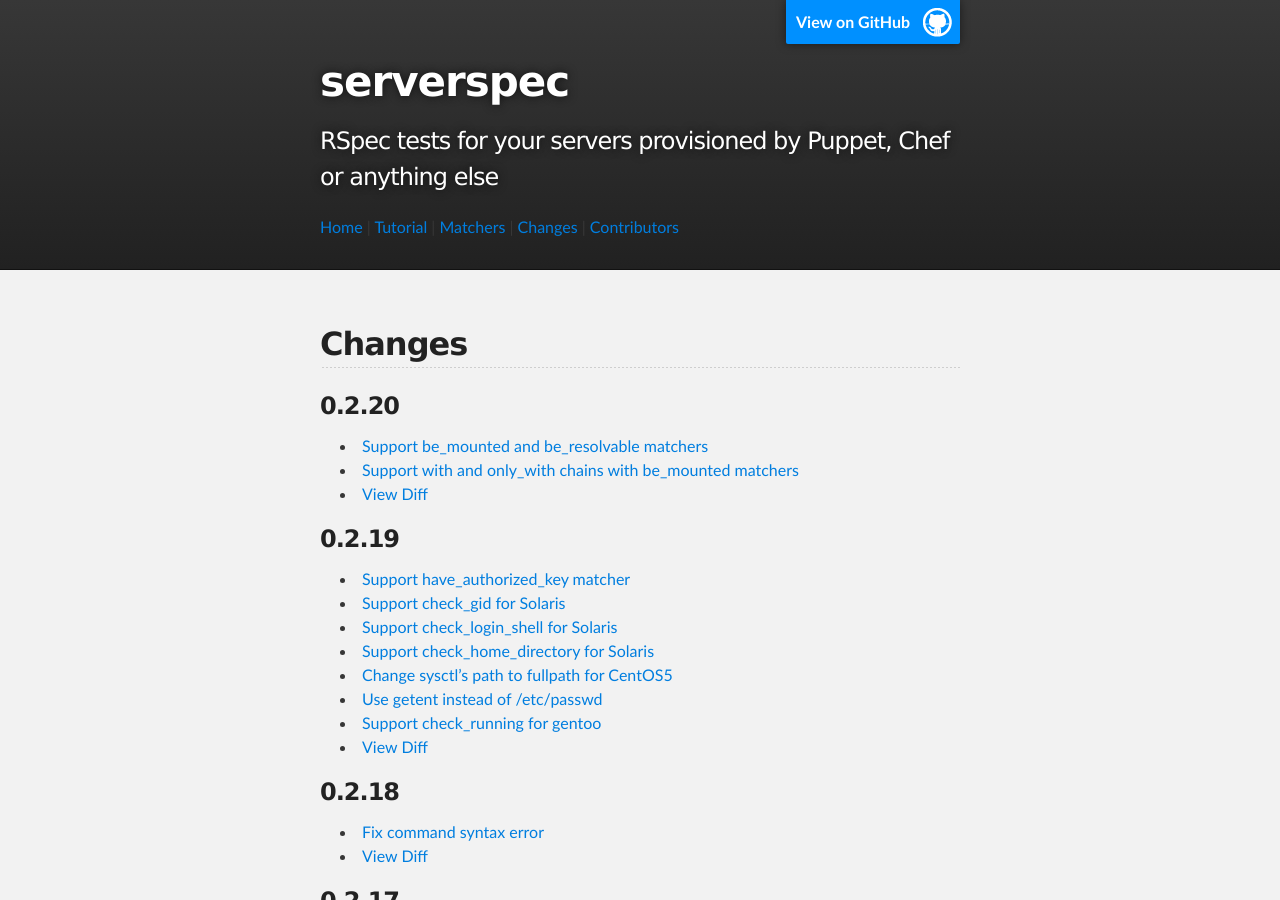
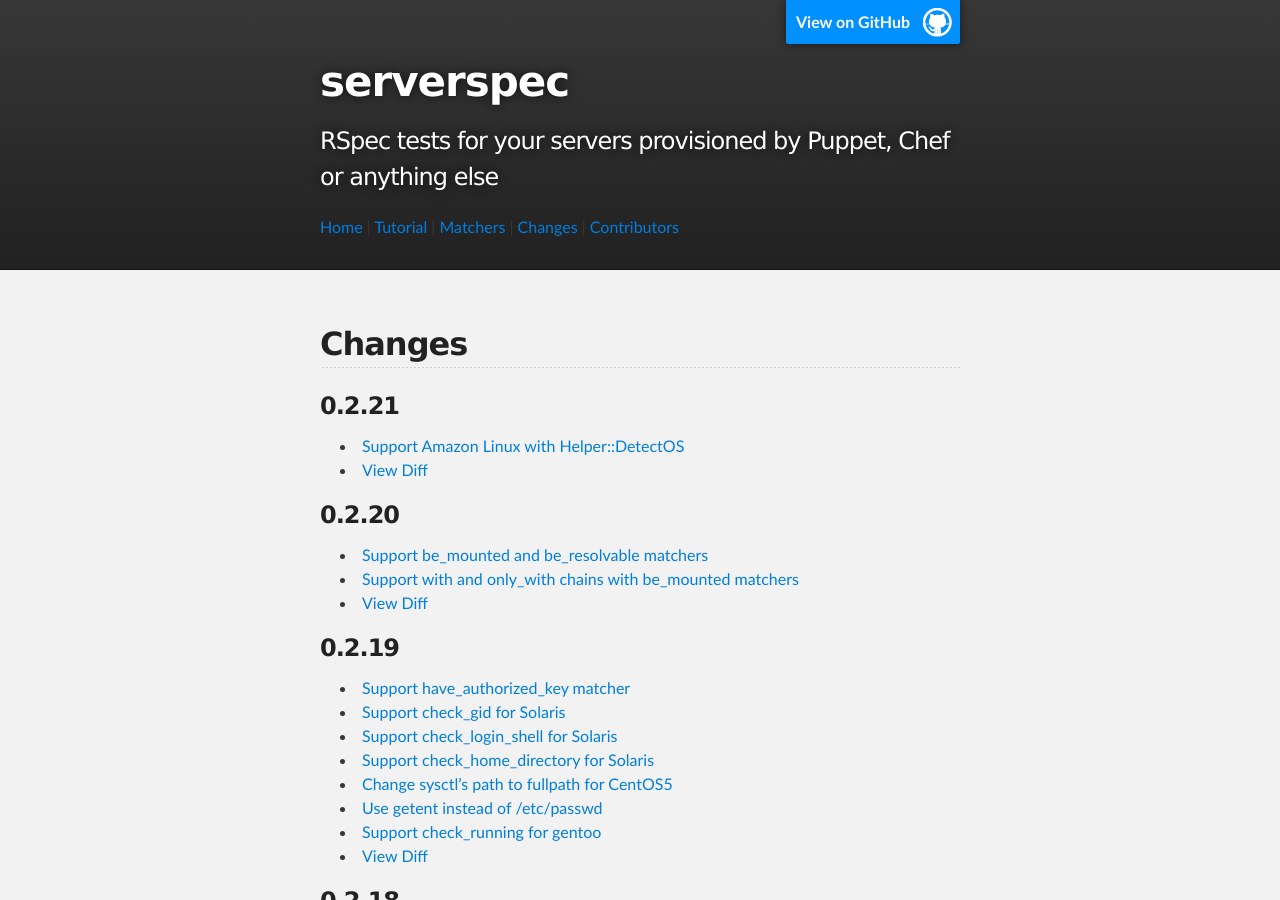
Before and after one commit to serverspec/serverspec.github.io, a Jekyll site: the page built from changes.md, in a window 1280 px wide and 900 px high. Built offline with Jekyll 4.4.1, drawn with Linux system fonts in a browser that asks for light colours; Markdown is read by kramdown in place of the engine named in the settings.

Commit message:
Add changes for v0.2.21

```diff
--- a/changes.md
+++ b/changes.md
@@ -4,6 +4,11 @@ title: changes
 ---
 
 ## Changes
+
+### 0.2.21
+
+ * [Support Amazon Linux with Helper::DetectOS](https://github.com/mizzy/serverspec/pull/85)
+ * [View Diff](https://github.com/mizzy/serverspec/compare/v0.2.20...v0.2.21)
 
 ### 0.2.20
 
```
